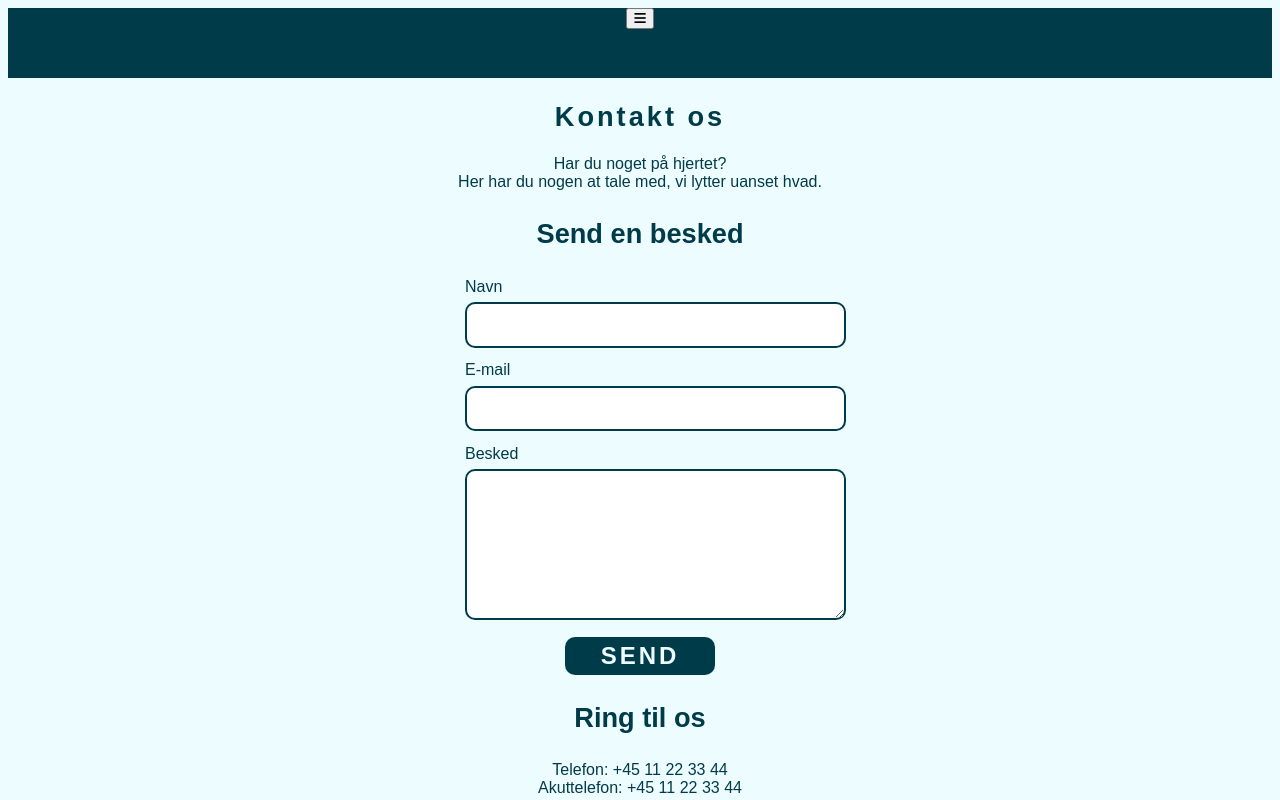
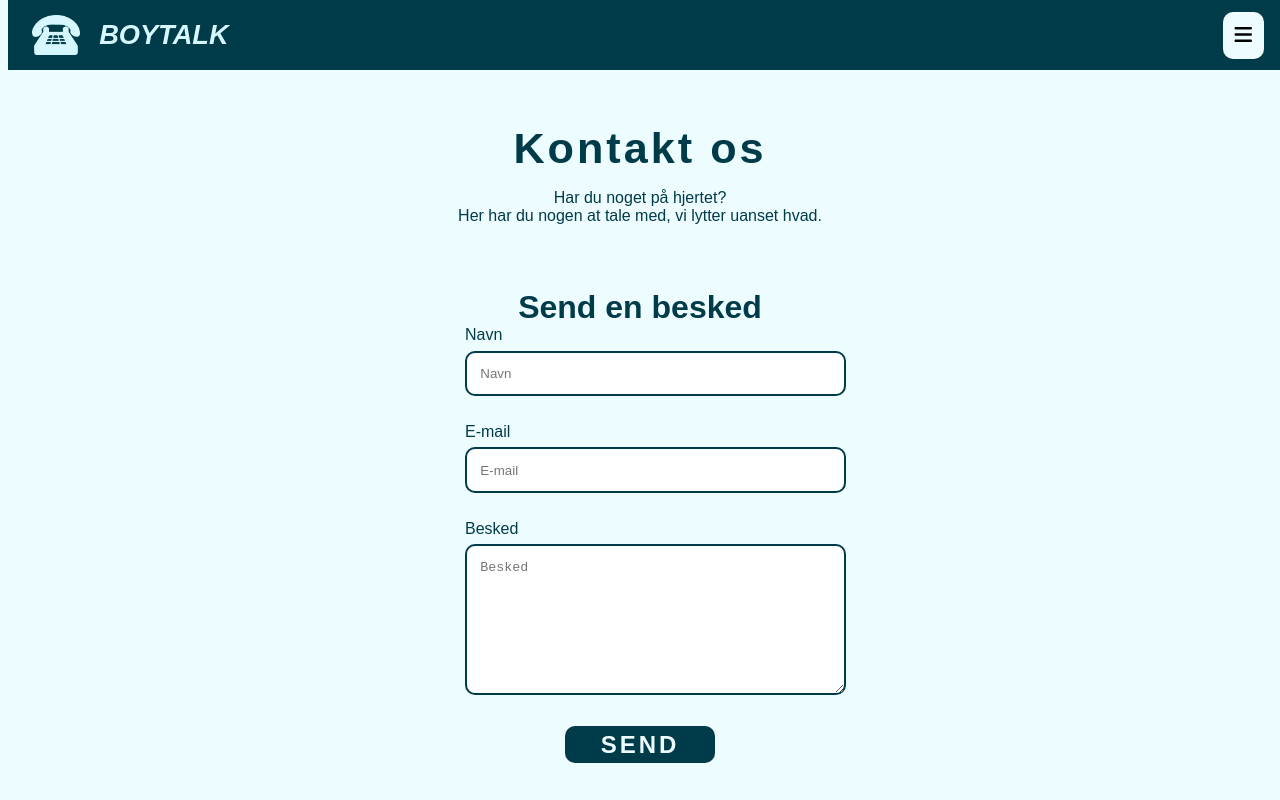
Before and after one commit to naowes01/opgave-2-kode, a plain HTML site: page kontakt.html in a window 1280 px wide. Shown: the top 800 px of the page. Drawn offline with Linux system fonts and the light colour scheme; a web font is replaced by a local one.

Commit message:
færdig header

```diff
--- a/css/stylesheet.css
+++ b/css/stylesheet.css
@@ -1,27 +1,27 @@
 *
 /*Alle sider - Mobile*/
-
-header .header-logo {
-    max-height: 50px;
-    width: auto;
-    margin-left: 1em;}
 
 /*Navigation styling */
 header {
     background-color: #003B49;
     color: #D7F7FF;
-    height: 70px;}
+    height: 70px;
+    position: fixed;
+    top: 0;
+    width: 100%;}
 
 header nav {
         display: none;}
 
 .show{
         display: block;
-        position: absolute;
-        top: 49px;
+        position: fixed;
+        top: 70px;
         left: 0;
         background-color: #EDFCFF;
-        width: 100%;}
+        width: 100%;
+        height: 100%;}
+
 
 
 nav ul{
@@ -50,19 +50,61 @@ h1 {
     font-style: italic;
     font-size: 1.7em;}
 
-/*Body styling */
+header img {
+    max-height: 40px;
+    width: auto;
+    display: block;}
+
+.header-elements {
+    display: flex;
+    justify-content: space-between;
+    align-items: center;
+    padding: 0 1.5em;
+    height: 100%;}
+
+.logo-elements {
+    display: flex;
+    align-items: center;
+    gap: 1.2em;}
+
+.logo-link {
+    display: flex;
+    align-items: center;
+    gap: 1.2em;
+    text-decoration: none;
+    color: inherit;}
+
+
+button#bars {
+        background-color: #EDFCFF;
+        border: none;
+        padding: 12px;
+        border-radius: 10px;
+        font-size: 20px;
+        cursor: pointer;}
+
+button#bars:hover{
+        background-color: #edfcffbb;}
+
+
+
+/*Main styling */
+main{
+    padding-top: 80px;
+    padding-bottom: 40px;}
+
 h2 {
     font-family: brother-1816-printed, sans-serif;
     font-weight: 900;
     font-style: normal;
     letter-spacing: 3px;
-    font-size: 1.7em;}
+    font-size: 2.7em;
+    margin-bottom: 0;}
 
 
 h3,h4,h5 {
-    font-size: 1.7em;
-    margin-top: 1em;
-    margin-bottom: 1em;
+    font-size: 2em;
+    margin-bottom: 0em;
     font-family: avenir-next-world, sans-serif;
     font-weight: 700;
     font-style: normal;}
@@ -95,8 +137,12 @@ input[type=submit]:hover {
     background-color: #011317;}
 
 
+
 /*Kontakt os side - Mobile*/
 /*Kontaktform*/
+.message-header {
+    margin-top: 2em;}
+
 form {
     text-align: left;
     max-width: 350px;
@@ -108,9 +154,12 @@ input[type=text], input[type=email], select, textarea {
     border: 2px solid #003B49;
     border-radius: 10px;
     margin-top: 0.5em;
-    margin-bottom: 1em;}
+    margin-bottom: 2em;}
 
 /*Ring til os*/
+.ring-header {
+    margin-top: 2em;}
+
 p.telefonnummer {
     margin-bottom: 2em;}
 
--- a/kontakt.html
+++ b/kontakt.html
@@ -14,11 +14,21 @@
 
 <body>
     <header>
+        <div class="header-elements">
+
+        <div class="logo-elements">
+        <a href="index.html" class="logo-link">
+        <img src="img/logo.png" alt="boytalk-logo">
+        <h1>BOYTALK</h1>
+        </a>
+        </div>
+
         <button id="bars" aria-label="Åbn menu">
         <i class="fa-solid fa-bars"></i>
         </button>
+        </div>
 
-         <nav>
+        <nav>
         <ul>
         <li><a href="underside.html">Om Boytalk</a></li>
         <li><a href="kontakt.html">Snak med os</a></li>
@@ -33,21 +43,22 @@
     <main class="kontaktform">
         <h2>Kontakt os</h2>
         <p> Har du noget på hjertet? <br>Her har du nogen at tale med, vi lytter uanset hvad.</p>
-        <h3>Send en besked</h3>
+        <h3 class="message-header">Send en besked</h3>
+
         <form>
-            <label for="navn">Navn</label> <!--'for' knyttes til <input> med id af samme navn -->
-			<input id="navn" type="text" required autocomplete="name">
+            <label for="navn" class="hide">Navn</label> <!--'for' knyttes til <input> med id af samme navn -->
+			<input id="navn" type="text" required autocomplete="name" placeholder="Navn">
 
-            <label for="mail">E-mail</label>
-			<input id="mail" type="email" required autocomplete="name">
+            <label for="mail" class="hide">E-mail</label>
+			<input id="mail" type="email" required autocomplete="name" placeholder="E-mail">
 
-            <label for="besked">Besked</label>
-			<textarea name="besked" id="besked" rows="8" cols="60"></textarea> <!--Textarea giver mulighed for at skrive en større besked. Størrelse defineres ved brug af rows og cols-->
+            <label for="besked" class="hide">Besked</label>
+			<textarea name="besked" id="besked" rows="8" cols="60" placeholder="Besked"></textarea> <!--Textarea giver mulighed for at skrive en større besked. Størrelse defineres ved brug af rows og cols-->
         </form>
 
         <input type="submit" name="submit" value="SEND">
 
-        <h4>Ring til os</h4>
+        <h4 class="ring-header">Ring til os</h4>
         <p class="telefonnummer"> Telefon: +45 11 22 33 44
             <br>Akuttelefon: +45 11 22 33 44 </p>
 
```
Also changed, not shown: index.html (+10 -1 lines), underside.html (+10 -1 lines).
